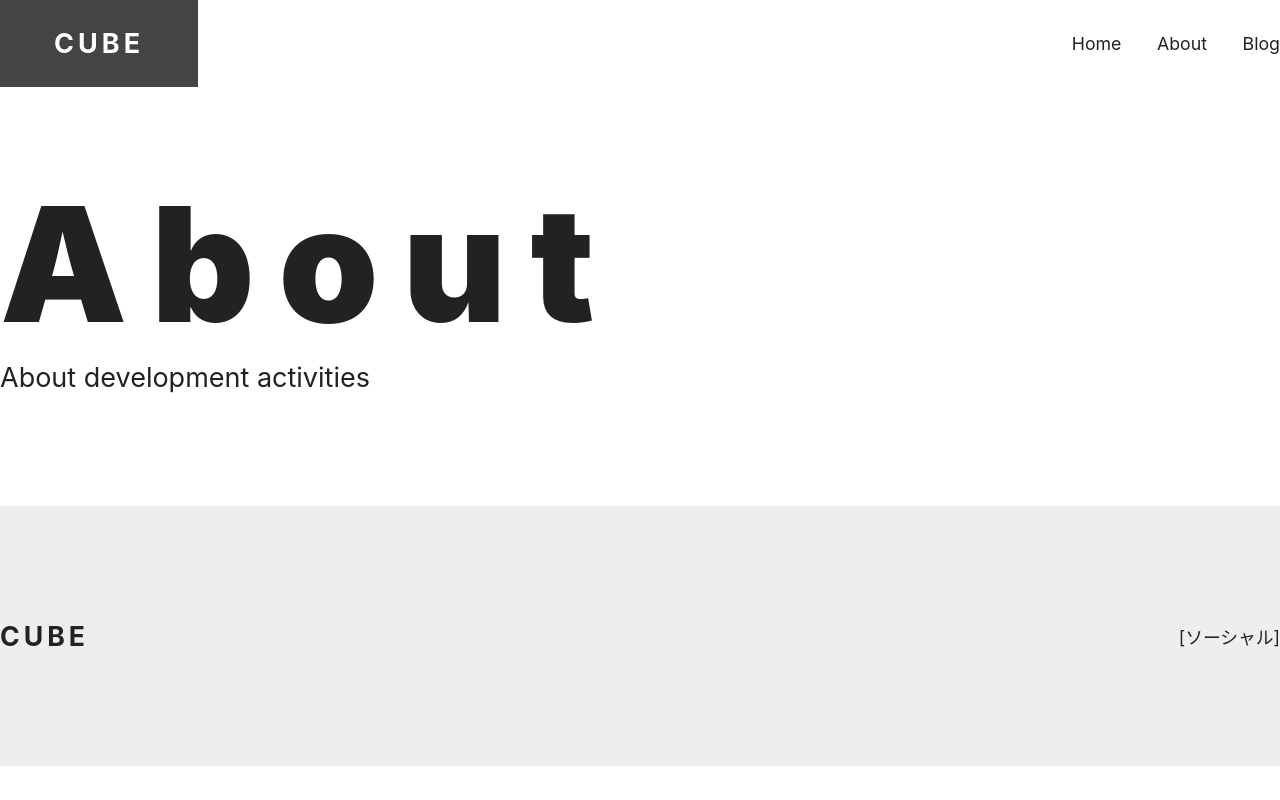
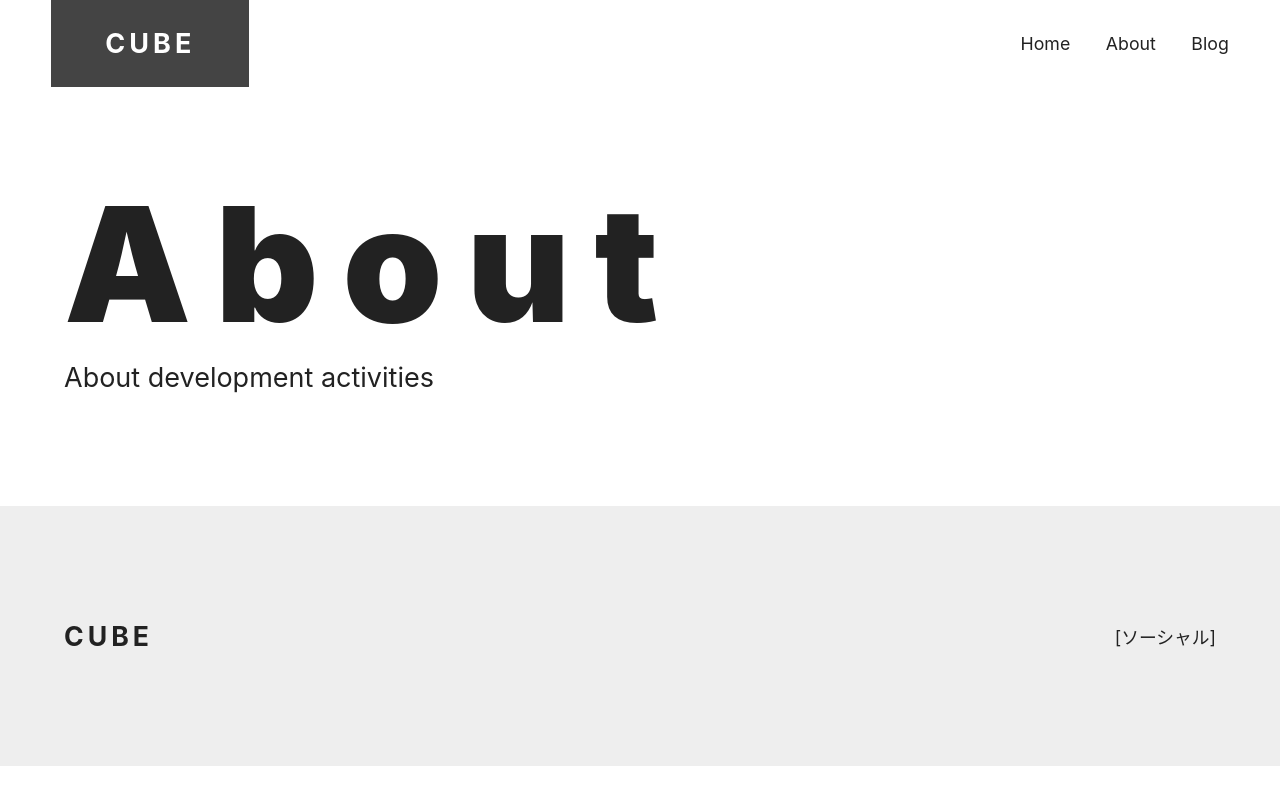
Before and after one commit to s23017/blog2, a Next.js app: page /about in a window 1280 px wide. Built offline with nearby package versions, Linux system fonts and the light colour scheme.

Commit message:
4.5 p117made
p117まで完了

```diff
--- /dev/null
+++ b/components/container.js
@@ -0,0 +1,6 @@
+import styles from 'styles/container.module.css'
+
+const Container = ({ children, large = false }) => {
+  return <div className={large ? styles.large : styles.default}>{children}</div>
+}
+export default Container
--- a/components/footer.js
+++ b/components/footer.js
@@ -1,13 +1,16 @@
+import Container from 'components/container'
 import Logo from 'components/logo'
 import styles from 'styles/footer.module.css'
 
 const Footer = () => {
   return (
     <footer className={styles.wrapper}>
-      <div className={styles.flexContainer}>
-        <Logo />
-        [ソーシャル]
-      </div>
+      <Container>
+        <div className={styles.flexContainer}>
+          <Logo />
+          [ソーシャル]
+        </div>
+      </Container>
     </footer>
   )
 }
--- a/components/header.js
+++ b/components/header.js
@@ -1,3 +1,4 @@
+import Container from 'components/container'
 import Logo from 'components/logo'
 import Nav from 'components/nav'
 import styles from 'styles/header.module.css'
@@ -5,10 +6,12 @@ import styles from 'styles/header.module.css'
 const Header = () => {
   return (
     <header>
-      <div className={styles.flexContainer}>
-        <Logo boxOn />
-        <Nav />
-      </div>
+      <Container large>
+        <div className={styles.flexContainer}>
+          <Logo boxOn />
+          <Nav />
+        </div>
+      </Container>
     </header>
   )
 }
--- a/pages/about.js
+++ b/pages/about.js
@@ -1,6 +1,11 @@
+import Container from 'components/container'
 import Hero from 'components/hero'
 
 const About = () => {
-  return <Hero title='About' subtitle='About development activities' />
+  return (
+    <Container>
+      <Hero title='About' subtitle='About development activities' />
+    </Container>
+  )
 }
 export default About
--- /dev/null
+++ b/styles/container.module.css
@@ -0,0 +1,10 @@
+.default {
+  width: 92%;
+  max-width: 1152px;
+  margin: 0 auto;
+}
+
+.large {
+  composes: default;
+  max-width: 1280px;
+}
```
Also changed, not shown: pages/blog/index.js (+6 -1 lines), pages/index.js (+6 -1 lines).
